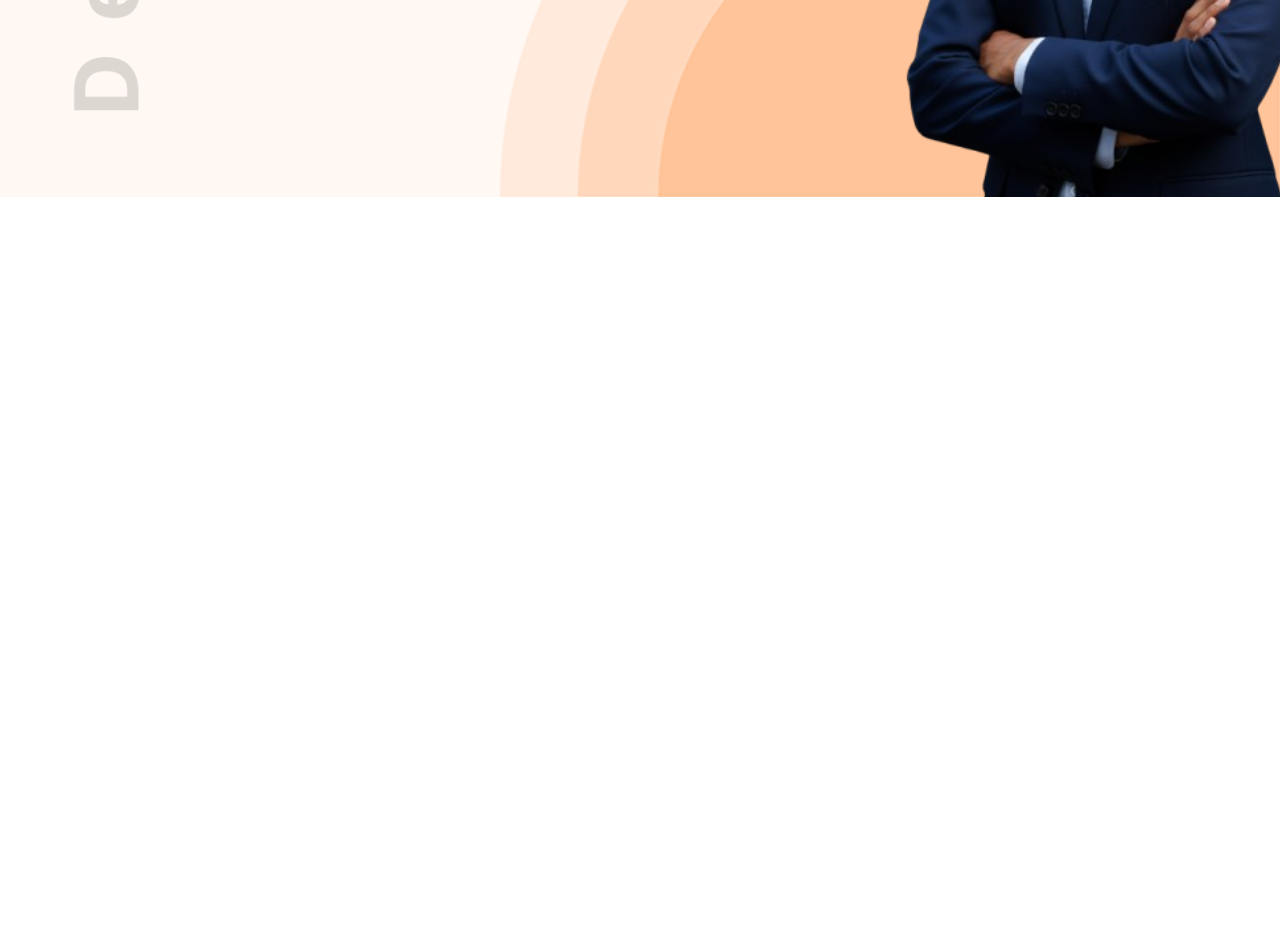
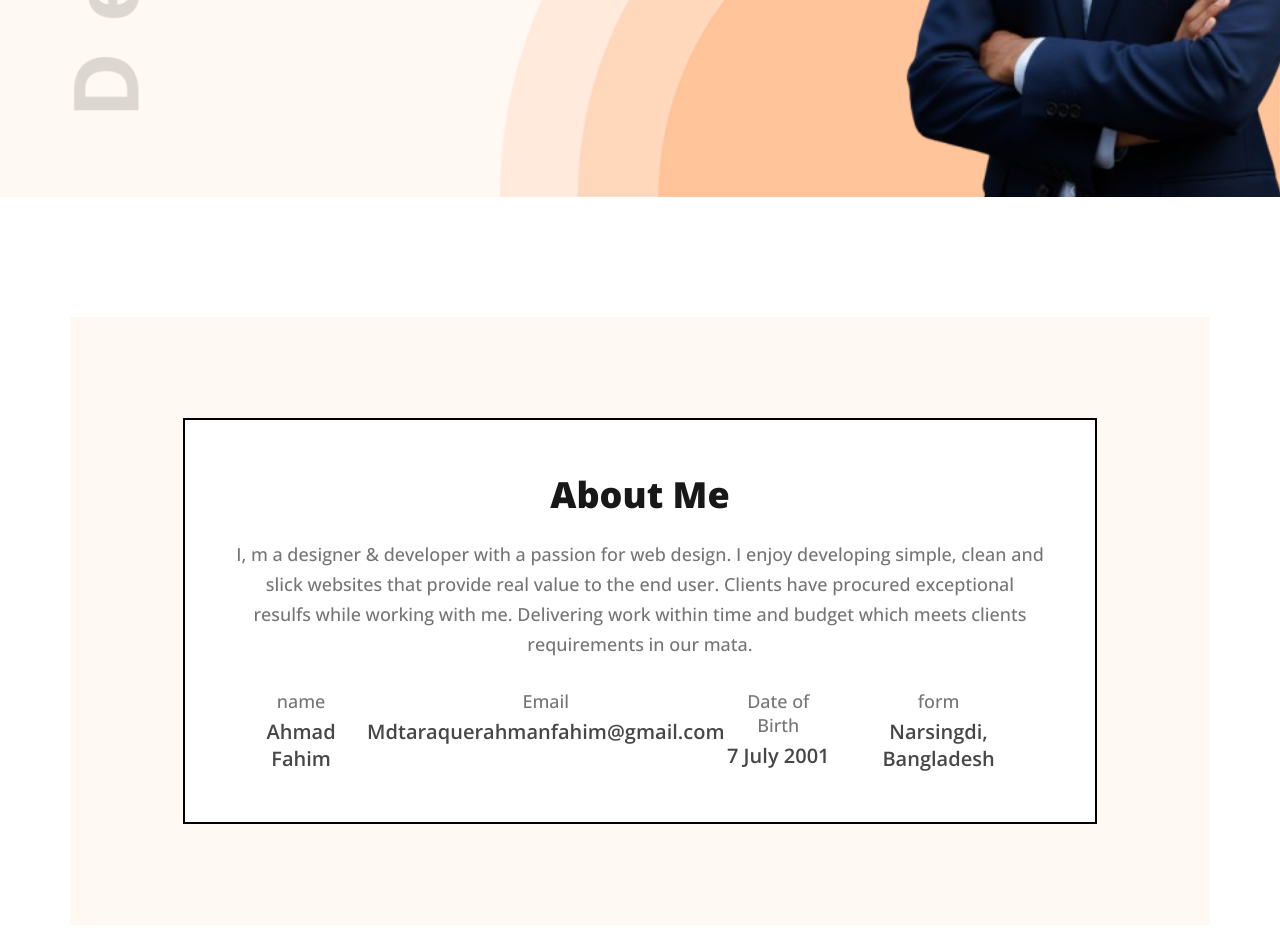
Before and after one commit to fahimad24/Html-learn, a plain HTML site: page Module-5/portfolio/index.html in a window 1280 px wide. Shown: the part 616-1544 px from the top of the page. Before the commit the page ends 813 px from the top, so only its background shows below. Drawn offline with nearby package versions, Linux system fonts and the light colour scheme.

Commit message:
About section complete

```diff
--- a/Module-5/portfolio/index.html
+++ b/Module-5/portfolio/index.html
@@ -51,5 +51,42 @@
         </div>
       </section>
     </header>
+
+    <main>
+      <section class="about-cont">
+        <div class="about">
+          <div class="about-text">
+            <h2>About Me</h2>
+            <p>
+              I, m a designer & developer with a passion for web design. I enjoy
+              developing simple, clean and slick websites that provide real
+              value to the end user. Clients have procured exceptional resulfs
+              while working with me. Delivering work within time and budget
+              which meets clients requirements in our mata.
+            </p>
+          </div>
+          <div class="about-info">
+            <ul>
+              <li>
+                <p>name</p>
+                <h5>Ahmad Fahim</h5>
+              </li>
+              <li>
+                <p>Email</p>
+                <h5>Mdtaraquerahmanfahim@gmail.com</h5>
+              </li>
+              <li>
+                <p>Date of Birth</p>
+                <h5>7 July 2001</h5>
+              </li>
+              <li>
+                <p>form</p>
+                <h5>Narsingdi, Bangladesh</h5>
+              </li>
+            </ul>
+          </div>
+        </div>
+      </section>
+    </main>
   </body>
 </html>
--- a/Module-5/portfolio/styles/portfolio.css
+++ b/Module-5/portfolio/styles/portfolio.css
@@ -122,3 +122,61 @@ nav a:hover {
     right: -200px;
     top: 5px;
 }
+
+/* About Section */
+
+.about-cont {
+    background-color: #FFF8F3;
+    max-width: 1140px;
+    color: #181818;
+    margin: 120px auto;
+    padding: 1px 0;
+}
+
+.about {
+    max-width: 810px;
+    margin: 100px auto;
+    background-color: #fff;
+    border: 2px solid #000;
+    padding: 50px;
+}
+
+.about-text h2 {
+    font-size: 36px;
+    font-weight: 800;
+    margin-bottom: 20px;
+    text-align: center;
+}
+
+.about-text p {
+    font-size: 18px;
+    line-height: 30px;
+    font-weight: 500;
+    text-align: center;
+    color: #757575;
+}
+
+.about-info ul {
+    display: flex;
+    justify-content: space-between;
+    margin-top: 20px;
+    list-style: none;
+}
+
+
+
+.about-info li p {
+    margin-top: 10px;
+    color: #757575;
+    font-weight: 500;
+    font-size: 18px;
+    text-align: center;
+    margin-bottom: 5px;
+}
+
+.about-info li h5 {
+    font-weight: 600;
+    color: #474747;
+    font-size: 20px;
+    text-align: center;
+}
```
